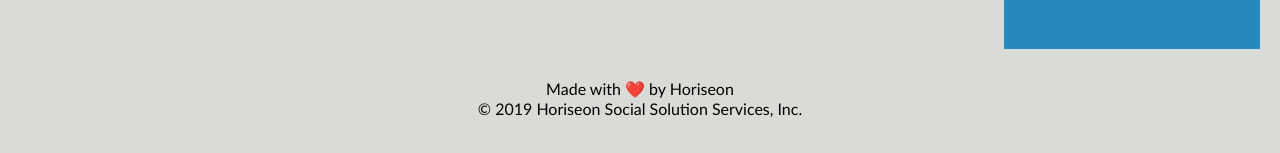
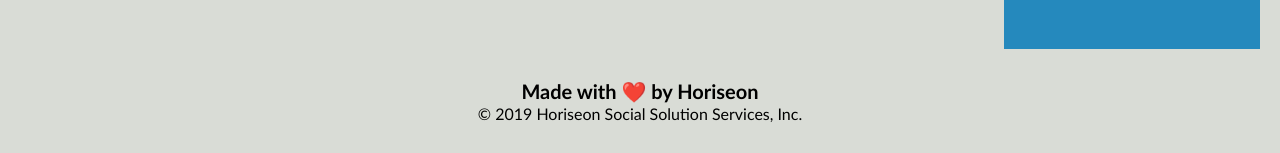
Before and after one commit to cianfich1016/Horiseon-Marketing, a plain HTML site: page index.html in a window 1280 px wide. Shown: the part 1870-2023 px from the top of the page. Drawn offline with Linux system fonts and the light colour scheme.

Commit message:
Edited footer id name.

```diff
--- a/Assets/css/style.css
+++ b/Assets/css/style.css
@@ -195,7 +195,7 @@ p {
     text-align: center;
 }
 
-#first-line-footer {
+#firstLineFooter {
     font-size: 20px;
     font-weight: bold;
 }
```
